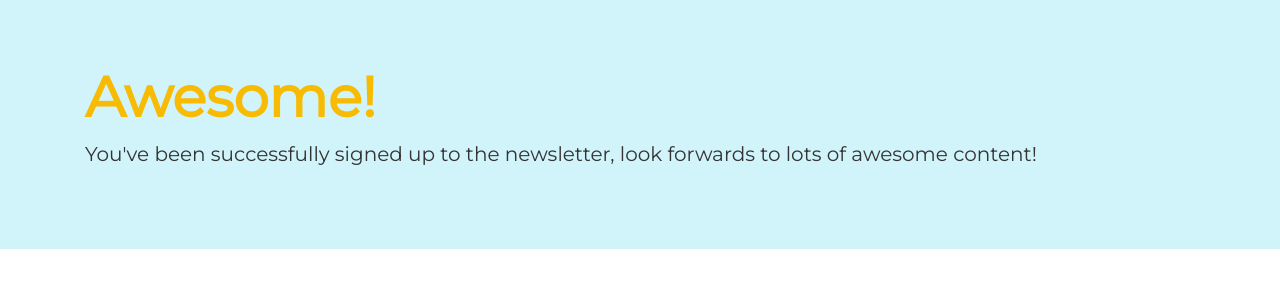
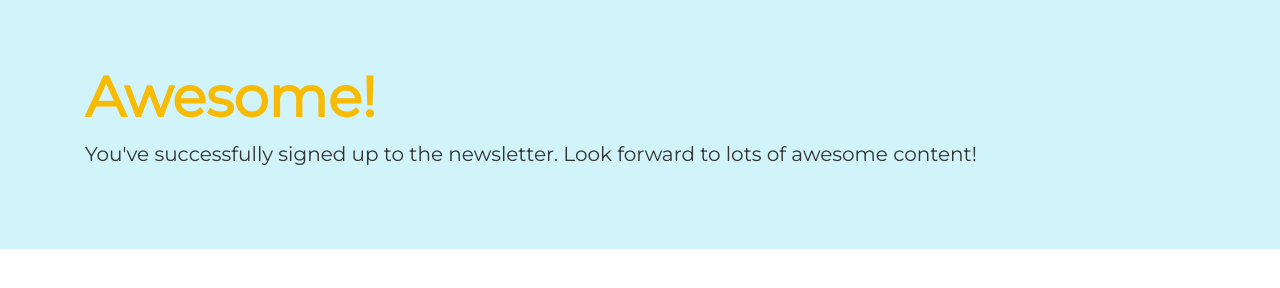
Before and after one commit to leah-h/tbd_foodies, a website: page success.html in a window 1280 px wide. Drawn offline with nearby package versions, Linux system fonts and the light colour scheme.

Commit message:
updated success text

```diff
--- a/success.html
+++ b/success.html
@@ -24,7 +24,7 @@
 <div class="jumbotron jumbotron-fluid">
     <div class="container">
         <h1 class="display-4">Awesome!</h1>
-        <p class="lead">You've been successfully signed up to the newsletter, look forwards to lots of awesome content!</p>
+        <p class="lead">You've successfully signed up to the newsletter. Look forward to lots of awesome content!</p>
     </div>
 </div>
 
```
